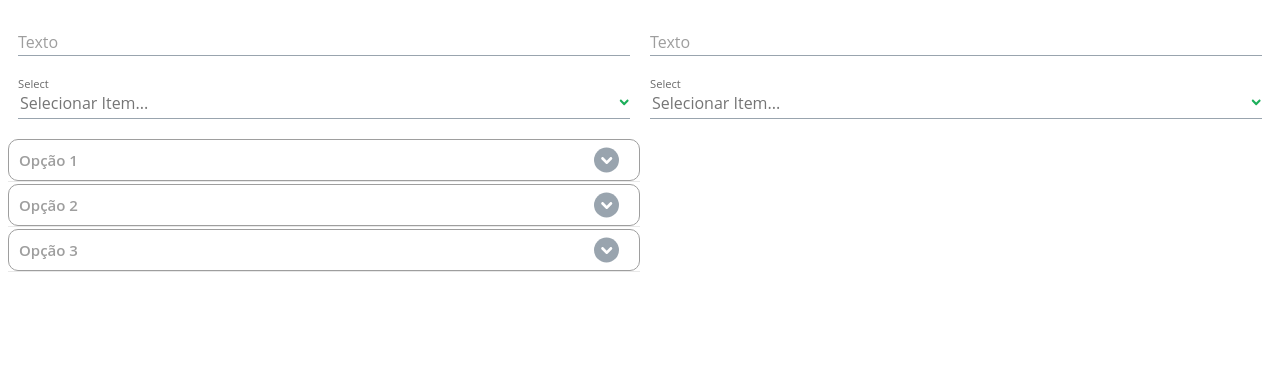
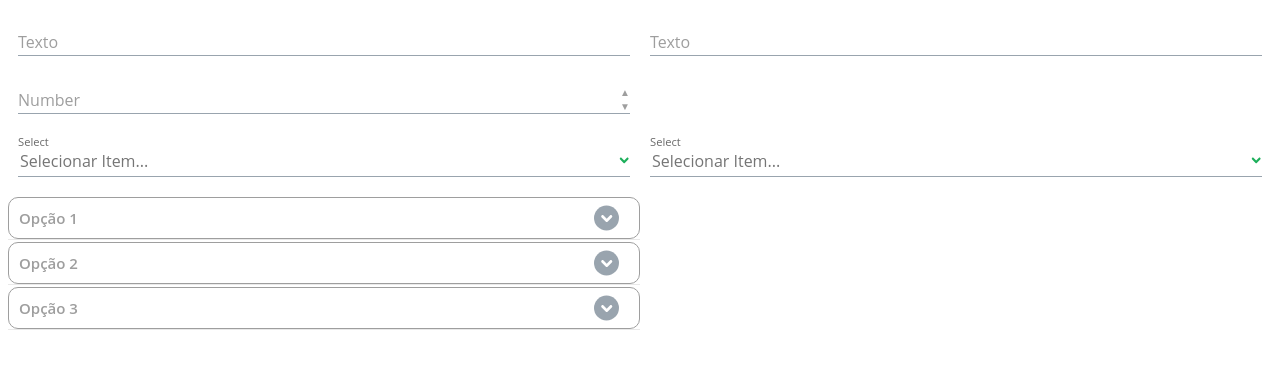
Before and after one commit to lucas-fiuza/my-components-html, a plain HTML site: page index.html in a window 1280 px wide. Drawn offline with nearby package versions, Linux system fonts and the light colour scheme.

Commit message:
Input Number

```diff
--- a/index.html
+++ b/index.html
@@ -22,6 +22,18 @@
                     <span>
                         texto texto texto
                     </span>
+                </div>
+            </div>
+        </div>
+        <div style="display: flex; flex-direction: row; flex-wrap: wrap;">
+            <div style="width: calc(50% - 10px); margin: 5px; min-width: 200px; display: block;">
+                <div class="input-field number">
+                    <label>Number</label>
+                    <input type="number" class="input-field" />
+                    <div class="nav-number">
+                        <span class="more">▲</span>
+                        <span class="less">▼</span>
+                    </div>
                 </div>
             </div>
         </div>
--- a/style.css
+++ b/style.css
@@ -51,6 +51,7 @@ div.input-field, div.select-field {
 div.input-field.active, div.select-field.active {
     border-bottom: 1px solid #2980B9;
     border-collapse: collapse;
+    box-shadow: 0 1px 0 0 #2980B9;
 }
 
 div.input-field.error{
@@ -86,6 +87,41 @@ input.input-field[type='text']{
     outline: none;
     font-size: 16px;
     color: #706F6F;
+}
+
+input.input-field[type='number']{
+    border: none;
+    background: none;
+    outline: none;
+    font-size: 16px;
+    color: #706F6F;
+    appearance: none;
+}
+
+input.input-field[type='number']::-webkit-inner-spin-button,
+input.input-field[type='number']::-webkit-outer-spin-button
+{
+  -webkit-appearance: none;
+  margin: 0;
+}
+
+div.nav-number{
+    position: absolute;
+    background-color: white;
+    font-size: 10px;
+    bottom: 0px;
+    right: 0px;
+}
+
+div.nav-number span.more,
+div.nav-number span.less{
+    display: block;
+    cursor: pointer;
+}
+
+div.nav-number span.more:hover,
+div.nav-number span.less:hover{
+    box-shadow: 0px 0px 0px 1px #706F6F;
 }
 
 input.input-field::placeholder{
```
